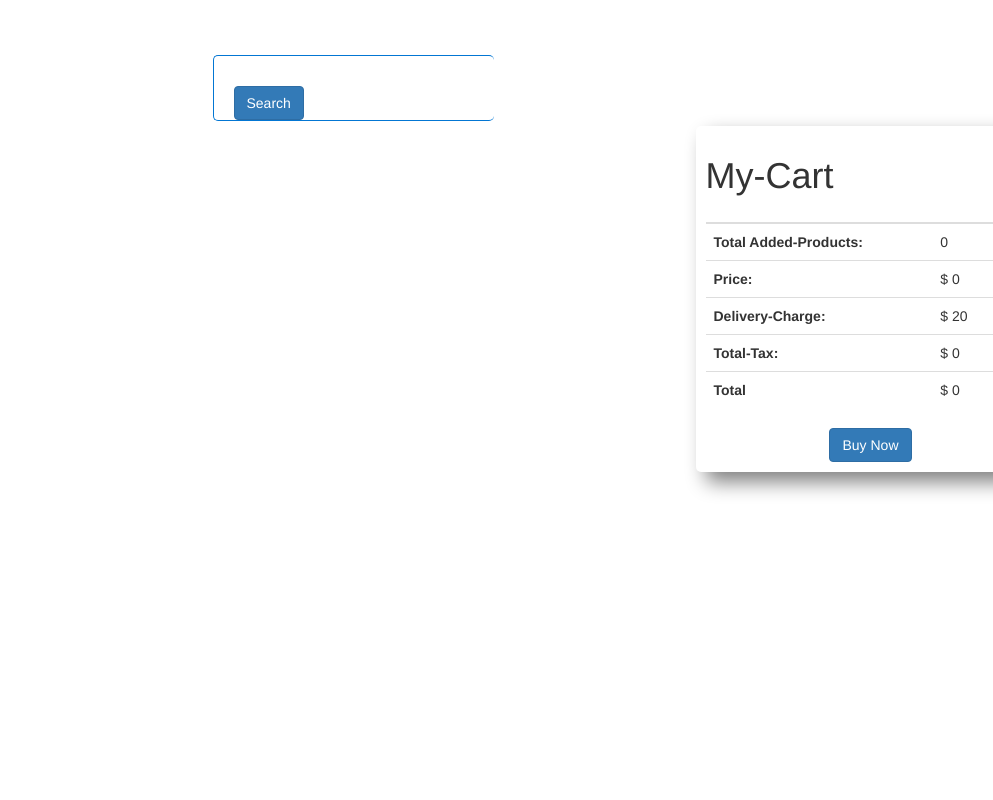
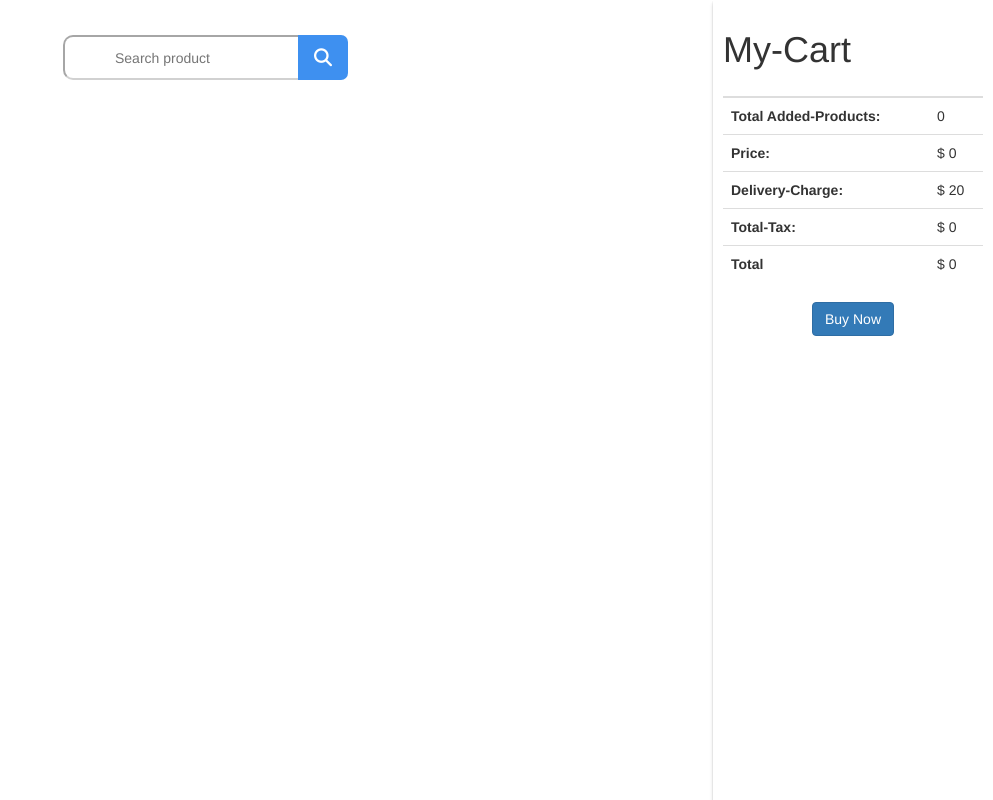
Before and after one commit to masudtalukdar/e-store, a plain HTML site: page index.html in a window 1280 px wide. Shown: the whole page, without its empty margins (287-1280 px from the left). Drawn offline with nearby package versions, Linux system fonts and the light colour scheme; no server answers.

Commit message:
bug fixed and added styles

```diff
--- a/css/style.css
+++ b/css/style.css
@@ -2,85 +2,130 @@ body {
   overflow-x: hidden;
   font-family: 'Montserrat', sans-serif;
 }
+.search-wrapper {
+  display: flex;
+  justify-content: center;
+}
+
+.full-container {
+  display: flex;
+}
+.search-box {
+  width: 300px;
+  border-radius: 7px;
+  background: rgb(255, 255, 255);
+  margin: 35px;
+  display: flex;
+}
 .search-field {
-  border: none;
-  border-radius: 50px;
-  padding: 5px;
+  border-color: rgba(163, 163, 163, 0.5);
+  border-right: none;
+  border-top-left-radius: 10px;
+  border-bottom-left-radius: 10px;
+  padding-left: 50px;
   outline: none;
 }
-.search-field:hover {
-  outline: none;
+.search-button {
+  padding: 10px 25px;
+  border-radius: 0px 7px 7px 0;
+  width: 45px;
+  height: 45px;
+  background: #3e90f0;
+  color: #fff;
+  font-size: 18px;
   border: none;
+  display: flex;
+  align-items: center;
+  justify-content: center;
 }
-.search-box {
-  border: 1px solid rgb(3, 118, 211);
-  width: 281px;
-  border-radius: 5px;
-  margin: auto;
-  margin-top: 50px;
-  border-right: none;
+
+.card-btn {
+  margin: 15px 0;
 }
-.search-button {
-  padding: 10px 50px;
-  border-radius: 25px;
-  margin-left: 20px;
+
+.products {
+  margin: 0 15px;
 }
+
 #all-products {
   display: grid;
   grid-template-columns: repeat(3, 1fr);
-  /* border: 1px solid black; */
   text-align: center;
   width: 100%;
   margin: auto;
-  align-items: center;
+  align-items: stretch;
   justify-content: center;
 }
+
 .single-product {
   padding: 10px;
   transition: 0.6s;
+  background: #fff;
+  margin: 10px;
+  border-radius: 12px;
 }
+
 .single-product:hover {
-  box-shadow: 4px 4px 7px gray;
   border-radius: 10px;
-  border: 1px solid cyan;
+  box-shadow: 0 1px 1px rgba(0, 0, 0, 0.12), 0 2px 2px rgba(0, 0, 0, 0.12),
+    0 4px 4px rgba(0, 0, 0, 0.12);
 }
+
 .product-image {
   width: 150px;
   height: 150px;
 }
+
 .cart {
-  width: 350px;
-  /* border: 1px solid green; */
+  width: 280px;
+  height: 100vh;
   padding: 10px;
-  box-shadow: 10px 10px 20px gray;
-  border-radius: 5px;
-  margin-right: 30px;
+  box-shadow: 0 1px 1px rgba(0, 0, 0, 0.12), 0 2px 2px rgba(0, 0, 0, 0.12),
+    0 4px 4px rgba(0, 0, 0, 0.12);
+  background: #fff;
   position: fixed;
+  top: 0;
+  right: 0;
+  bottom: 0;
 }
+
+.product-display {
+  width: calc(100% - 280px);
+}
+
 .cart-main {
-  padding-right: 30px;
+  width: 280px;
 }
+
 @media only screen and (max-width: 768px) {
   #all-products {
     display: grid;
     grid-template-columns: repeat(1, 1fr);
   }
+
   .cart {
     width: 300px;
-    /* border: 1px solid green; */
+    height: 350px;
     padding: 10px;
+
     box-shadow: 10px 10px 20px gray;
     border-radius: 5px;
     margin-right: 30px;
-    position: fixed;
+    position: relative;
   }
+
   .cart-main {
     padding-right: 10px;
   }
 }
+
 @media only screen and (max-width: 468px) {
-  #all-products {
+  .cart {
+    justify-content: center;
+  }
+  .product-display {
     display: grid;
     grid-template-columns: repeat(1, 1fr);
+    margin-top: 350px;
   }
 }
--- a/index.html
+++ b/index.html
@@ -4,8 +4,14 @@
     <meta charset="UTF-8" />
     <meta http-equiv="X-UA-Compatible" content="IE=edge" />
     <meta name="viewport" content="width=device-width, initial-scale=1.0" />
-    <title>Store</title>
-    <link rel="stylesheet" href="./css/style.css" />
+    <title>E-Store</title>
+    <link rel="shortcut icon" href="icons/logo.ico" type="image/x-icon" />
+    <link rel="stylesheet" href="css/style.css" />
+    <!-- font-awesome kits -->
+    <script
+      src="https://kit.fontawesome.com/e87c4ed117.js"
+      crossorigin="anonymous"
+    ></script>
     <!-- Latest compiled and minified CSS -->
     <link
       rel="stylesheet"
@@ -26,27 +32,32 @@
   <body>
     <header></header>
     <main class="main">
-      <div class="search-field">
+      <div class="full-container">
+        <div class="product-display">
+          <div class="search-wrapper">
             <div class="search-box">
-          <input id="input-field" class="search-field" type="text" />
+              <input
+                id="input-field"
+                placeholder="Search product"
+                class="search-field"
+                type="text"
+              />
               <button
                 type="button"
-            class="btn btn-primary search-button"
-            data-toggle="button"
-            aria-pressed="false"
-            autocomplete="off"
+                class="search-button"
                 id="search-btn"
                 onclick="loadProducts()"
               >
-            Search
+                <i class="fas fa-search"></i>
               </button>
             </div>
           </div>
-      <div class="row">
-        <div class="col-md-9 col-lg-9 col-sm-7">
-          <div id="all-products" class=""></div>
+
+          <div class="products">
+            <div id="all-products"></div>
           </div>
-        <div class="col-md-3 col-lg-3 col-sm-5 cart-main">
+        </div>
+        <div class="cart-main product-card">
           <div class="cart" id="my-cart">
             <table class="table">
               <thead>
@@ -54,39 +65,28 @@
                 <tr>
                   <th scope="col"></th>
                   <th scope="col"></th>
-                  <th scope="col"></th>
-                  <th scope="col"></th>
                 </tr>
               </thead>
               <tbody>
                 <tr>
                   <th>Total Added-Products:</th>
-                  <td id="total-Products">0</td>
-                  <td></td>
-                  <td></td>
+                  <td><span id="total-Products">0</span></td>
                 </tr>
                 <tr>
                   <th>Price:</th>
                   <td>$ <span id="price">0</span></td>
-                  <td></td>
-                  <td></td>
                 </tr>
                 <tr>
                   <th>Delivery-Charge:</th>
                   <td>$ <span id="delivery-charge">20</span></td>
-                  <td></td>
-                  <td></td>
                 </tr>
                 <tr>
                   <th>Total-Tax:</th>
                   <td>$ <span id="total-tax">0</span></td>
-                  <td></td>
-                  <td></td>
                 </tr>
                 <tr>
                   <th scope="row">Total</th>
                   <td colspan="2">$ <span id="total">0</span></td>
-                  <td></td>
                 </tr>
               </tbody>
             </table>
@@ -100,6 +100,6 @@
     <footer></footer>
 
     <!-- add javascript  file  -->
-    <script src="./js/app.js"></script>
+    <script src="js/app.js"></script>
   </body>
 </html>
--- a/js/app.js
+++ b/js/app.js
@@ -1,4 +1,5 @@
 const loadProducts = () => {
+  // const url = `https://fakestoreapi.com/products`;
   const url = `https://fakestoreapi.com/products`;
   fetch(url)
     .then((response) => response.json())
@@ -10,15 +11,17 @@ loadProducts();
 const showProducts = (products) => {
   const allProducts = products.map((pd) => pd);
   for (const product of allProducts) {
-    const image = product.images;
+    const image = product.image;
     const div = document.createElement('div');
     div.classList.add('product');
     div.innerHTML = `<div class="single-product">
       <div>
-    <img class="product-image" src=${product.image}></img>
+    <img class="product-image" src=${image}></img>
       </div>
       <h3>${product.title}</h3>
       <p>Category: ${product.category}</p>
+      <p>Total-Rating: ${product.rating.count}</p>
+            <p>Avarage-Rating: ${product.rating.rate}</p>
       <h2>Price: $ ${product.price}</h2>
       <button onclick="addToCart(${product.id},${product.price})" id="addToCart-btn" class="buy-now btn btn-success">add to cart</button>
       <button id="details-btn" class="btn btn-danger">Details</button></div>
@@ -33,6 +36,7 @@ const addToCart = (id, price) => {
 
   updateTaxAndCharge();
   document.getElementById('total-Products').innerText = count;
+  updateTotal();
 };
 
 const getInputValue = (id) => {
@@ -46,12 +50,12 @@ const updatePrice = (id, value) => {
   const convertedOldPrice = getInputValue(id);
   const convertPrice = parseFloat(value);
   const total = convertedOldPrice + convertPrice;
-  document.getElementById(id).innerText = Math.round(total);
+  document.getElementById(id).innerText = total;
 };
 
 // set innerText function
 const setInnerText = (id, value) => {
-  document.getElementById(id).innerText = Math.round(value);
+  document.getElementById(id).innerText = value;
 };
 
 // update delivery charge and total Tax
```
Also changed, not shown: icons/logo.ico (added). Lines whose indentation alone changed are shown as unchanged.
